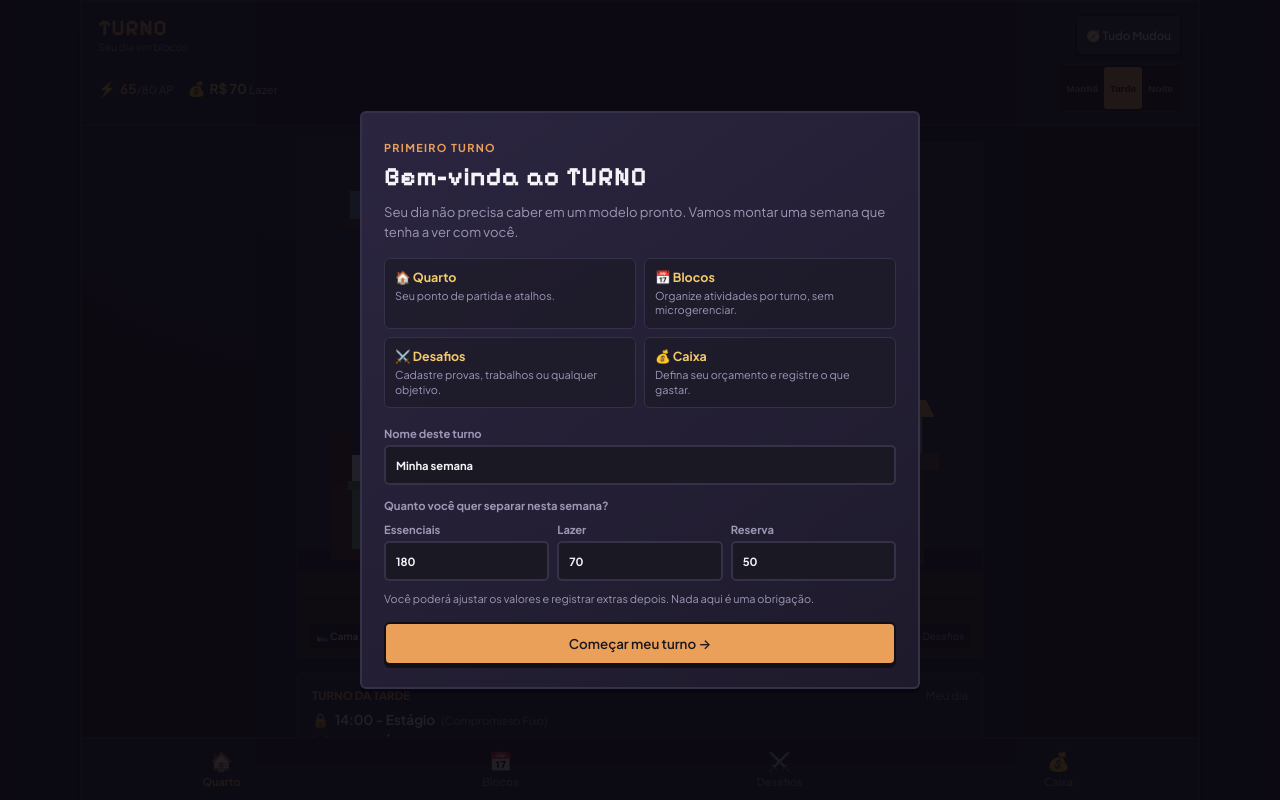
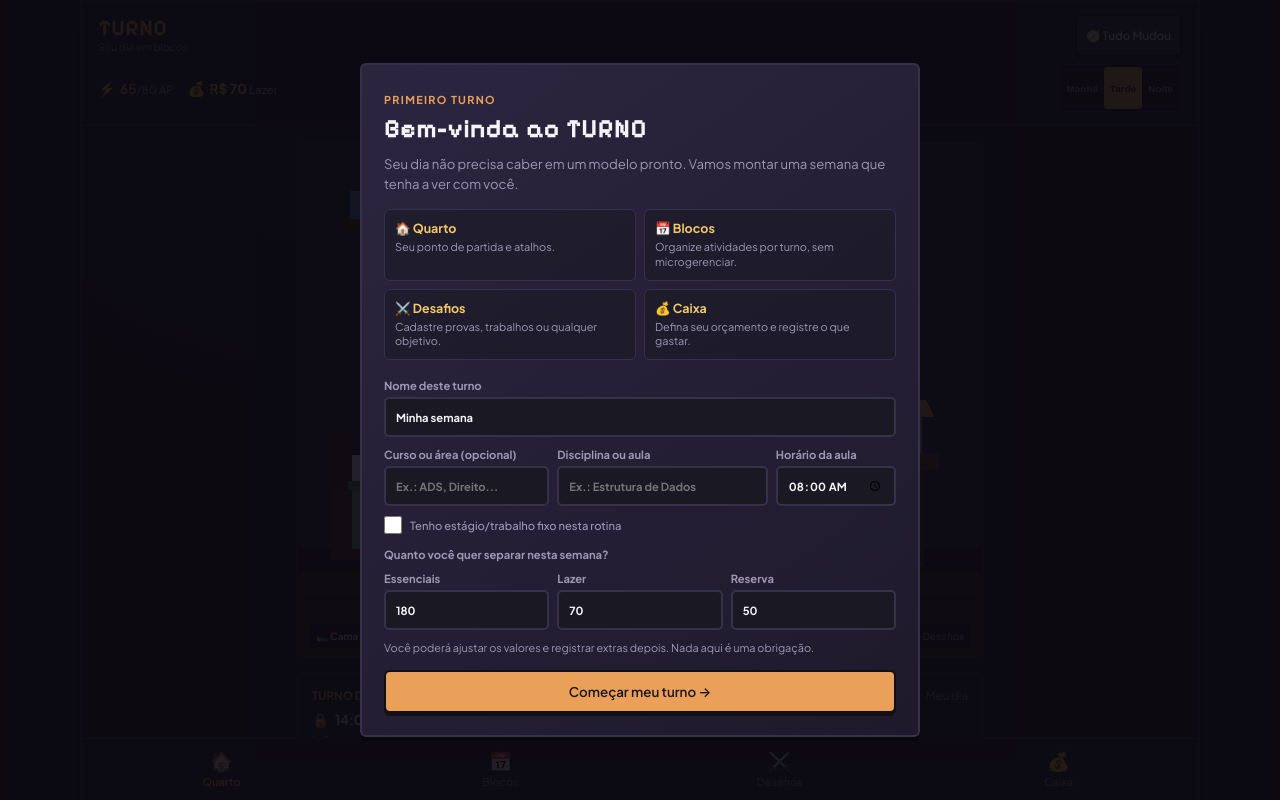
Before and after one commit to SouBeatrizKaroline/TURNO_theGame, a React (Vite) app: page / in a window 1280 px wide. Shown: the top 800 px of the page. Built offline with nearby package versions, Linux system fonts and the light colour scheme.

Commit message:
feat: contextualizar rotina estudantil e desfazer blocos

```diff
--- a/src/App.tsx
+++ b/src/App.tsx
@@ -9,7 +9,7 @@ import { FinancePots } from './components/finance/FinancePots';
 import { RescueModal } from './components/RescueModal';
 import { BottomNavigation } from './components/BottomNavigation';
 import { RestModal } from './components/RestModal';
-import { WelcomeModal } from './components/WelcomeModal';
+import { StarterSetup, WelcomeModal } from './components/WelcomeModal';
 
 export const App: React.FC = () => {
   // Estado Temporal e Navegação
@@ -50,6 +50,7 @@ export const App: React.FC = () => {
     { id: 'reserve', label: 'Reserva de Emergência', spent: 0, limit: 50, color: 'var(--sage-calm)' }
   ]);
   const [toast, setToast] = useState('');
+  const [undo, setUndo] = useState<(() => void) | null>(null);
   const [hydrated, setHydrated] = useState(false);
 
   useEffect(() => {
@@ -81,17 +82,24 @@ export const App: React.FC = () => {
 
   // Ações de Tarefas
   const handleCompleteTask = (id: string) => {
+    const previous = tasks;
     setTasks(prev => prev.map(t => t.id === id ? { ...t, status: 'completed' } : t));
-    announce('Bloco concluído. Uma escolha a menos para carregar.');
+    setUndo(() => () => setTasks(previous));
+    announce('Bloco concluído. Se foi sem querer, você pode desfazer.');
   };
 
   const handlePostponeTask = (id: string) => {
+    const previous = tasks;
     setTasks(prev => prev.map(t => t.id === id ? { ...t, status: 'postponed' } : t));
-    announce('Bloco reorganizado para outro momento.');
+    setUndo(() => () => setTasks(previous));
+    announce('Bloco reorganizado. Se foi sem querer, você pode desfazer.');
   };
 
   const handleRemoveTask = (id: string) => {
+    const previous = tasks;
     setTasks(prev => prev.filter(t => t.id !== id));
+    setUndo(() => () => setTasks(previous));
+    announce('Bloco removido. Se foi sem querer, você pode desfazer.');
   };
 
   const handleAddTask = (task: Omit<Task, 'id' | 'status'>) => {
@@ -116,9 +124,15 @@ export const App: React.FC = () => {
     announce(message);
   };
 
-  const handleStartWeek = (newPots: FinancePot[], newDayLabel: string) => {
+  const handleStartWeek = (newPots: FinancePot[], newDayLabel: string, setup: StarterSetup) => {
     setPots(newPots);
     setDayLabel(newDayLabel);
+    const starterTasks: Task[] = [
+      ...(setup.className ? [{ id: 'context-class', title: setup.className, timeLabel: setup.classTime, period: setup.classTime < '12:00' ? 'morning' as const : 'afternoon' as const, isFixed: true, status: 'pending' as const }] : []),
+      ...(setup.hasWork ? [{ id: 'context-work', title: setup.workTitle || 'Trabalho', timeLabel: setup.workTime, period: setup.workTime < '12:00' ? 'morning' as const : 'afternoon' as const, isFixed: true, status: 'pending' as const }] : []),
+      { id: 'context-rest', title: 'Recolhimento para o sono', timeLabel: '23:00', period: 'dawn', isFixed: true, status: 'pending' }
+    ];
+    setTasks(starterTasks);
     localStorage.setItem('turno-onboarding-v1', 'done');
     setIsWelcomeOpen(false);
     announce('Seu turno começou. Você pode adaptar tudo ao longo da semana.');
@@ -231,6 +245,7 @@ export const App: React.FC = () => {
       />
       <div className={`toast ${toast ? 'toast--visible' : ''}`} role="status" aria-live="polite">
         {toast}
+        {undo && toast && <button className="toast__undo" onClick={() => { undo(); setUndo(null); setToast('Ação desfeita.'); }}>Desfazer</button>}
       </div>
     </div>
   );
--- a/src/components/WelcomeModal.tsx
+++ b/src/components/WelcomeModal.tsx
@@ -1,13 +1,23 @@
 import React, { useState } from 'react';
 import { FinancePot } from '../types';
 
+export interface StarterSetup {
+  course: string;
+  className: string;
+  classTime: string;
+  hasWork: boolean;
+  workTitle: string;
+  workTime: string;
+}
+
 interface WelcomeModalProps {
-  onStart: (pots: FinancePot[], dayLabel: string) => void;
+  onStart: (pots: FinancePot[], dayLabel: string, setup: StarterSetup) => void;
 }
 
 export const WelcomeModal: React.FC<WelcomeModalProps> = ({ onStart }) => {
   const [dayLabel, setDayLabel] = useState('Minha semana');
   const [budget, setBudget] = useState({ essential: '180', flexible: '70', reserve: '50' });
+  const [setup, setSetup] = useState<StarterSetup>({ course: '', className: '', classTime: '08:00', hasWork: false, workTitle: 'Estágio', workTime: '14:00' });
 
   const submit = (event: React.FormEvent) => {
     event.preventDefault();
@@ -16,7 +26,7 @@ export const WelcomeModal: React.FC<WelcomeModalProps> = ({ onStart }) => {
       { id: 'flexible' as const, label: 'Lazer / Flexível', color: 'var(--amber-warm)', value: budget.flexible },
       { id: 'reserve' as const, label: 'Reserva de Emergência', color: 'var(--sage-calm)', value: budget.reserve }
     ];
-    onStart(values.map((pot) => ({ ...pot, limit: Math.max(Number(pot.value) || 0, 0), spent: 0 })), dayLabel.trim() || 'Minha semana');
+    onStart(values.map((pot) => ({ ...pot, limit: Math.max(Number(pot.value) || 0, 0), spent: 0 })), dayLabel.trim() || 'Minha semana', setup);
   };
 
   return (
@@ -35,6 +45,13 @@ export const WelcomeModal: React.FC<WelcomeModalProps> = ({ onStart }) => {
           <label>Nome deste turno
             <input value={dayLabel} onChange={(event) => setDayLabel(event.target.value)} />
           </label>
+          <div className="welcome-form__grid welcome-form__grid--context">
+            <label>Curso ou área (opcional)<input placeholder="Ex.: ADS, Direito..." value={setup.course} onChange={(event) => setSetup({ ...setup, course: event.target.value })} /></label>
+            <label>Disciplina ou aula<input placeholder="Ex.: Estrutura de Dados" value={setup.className} onChange={(event) => setSetup({ ...setup, className: event.target.value })} /></label>
+            <label>Horário da aula<input type="time" value={setup.classTime} onChange={(event) => setSetup({ ...setup, classTime: event.target.value })} /></label>
+          </div>
+          <label className="welcome-check"><input type="checkbox" checked={setup.hasWork} onChange={(event) => setSetup({ ...setup, hasWork: event.target.checked })} /> Tenho estágio/trabalho fixo nesta rotina</label>
+          {setup.hasWork && <div className="welcome-form__grid"><label>Nome<input value={setup.workTitle} onChange={(event) => setSetup({ ...setup, workTitle: event.target.value })} /></label><label>Horário<input type="time" value={setup.workTime} onChange={(event) => setSetup({ ...setup, workTime: event.target.value })} /></label></div>}
           <p className="welcome-form__label">Quanto você quer separar nesta semana?</p>
           <div className="welcome-form__grid">
             <label>Essenciais<input type="number" min="0" step="1" value={budget.essential} onChange={(event) => setBudget({ ...budget, essential: event.target.value })} /></label>
--- a/src/index.css
+++ b/src/index.css
@@ -142,6 +142,10 @@ button, input {
 .welcome-form__grid { display:grid; grid-template-columns:repeat(3, 1fr); gap:8px; }
 .welcome-form small { color:var(--text-muted); font-size:.68rem; line-height:1.4; }
 .welcome-form__submit { margin-top:5px; padding:11px; background:var(--amber-warm); color:#1A1823; }
+.welcome-form__grid--context { grid-template-columns:1.1fr 1.4fr .8fr; }
+.welcome-check { display:flex !important; flex-direction:row !important; align-items:center; gap:8px; font-weight:500 !important; }
+.welcome-check input { width:18px; min-height:18px; margin:0; accent-color:var(--amber-warm); }
+.toast__undo { margin-left:10px; border:0; border-bottom:1px solid var(--gold-coin); background:none; color:var(--gold-coin); font:700 .75rem var(--font-sans); cursor:pointer; }
 .week-reset { margin-top:9px; padding:0; border:0; background:none; color:var(--slate-focus); font:600 .7rem var(--font-sans); text-decoration:underline; cursor:pointer; }
 @media (max-width:520px) { .welcome-guide { grid-template-columns:1fr; } .welcome-form__grid { grid-template-columns:1fr; } }
 
```
Also changed, not shown: 1 other file (tests, documents, lock files or other folders).
